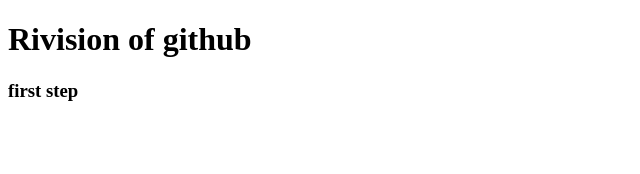
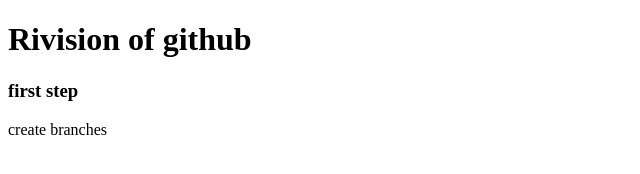
Before and after one commit to Karthiksai01/github-practice, a plain HTML site: page index.html in a window 1280 px wide. Shown: the whole page, without its empty margins (0-640 px from the left). Drawn offline with Linux system fonts and the light colour scheme.

Commit message:
added para

```diff
--- a/index.html
+++ b/index.html
@@ -8,5 +8,6 @@
 <body>
     <h1>Rivision of github</h1>
     <h3>first step</h3>
+    <p>create branches</p>
 </body>
 </html>
```
